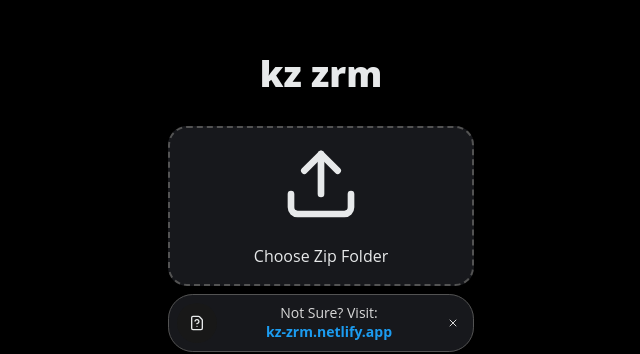
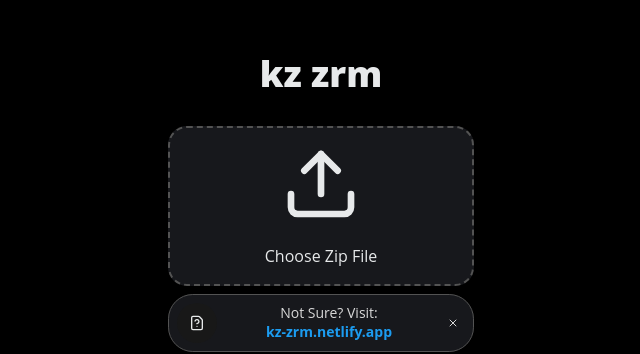
Before and after one commit to karimdevelops/kz-zrm-app, a React (Vite) app: page / in a window 1280 px wide. Shown: the part 108-462 px from the top of the page, without its empty margins (319-959 px from the left). Built offline with nearby package versions, Linux system fonts and the light colour scheme.

Commit message:
chore: rename zip folder to file

```diff
--- a/src/components/FileInput.tsx
+++ b/src/components/FileInput.tsx
@@ -62,7 +62,7 @@ export function FileInput() {
         }}
       >
         <UploadIcon className="h-20 w-auto transition duration-500 group-hover:-translate-y-2" />
-        Choose Zip Folder
+        Choose Zip File
       </div>
       <Attachment className="w-full">
         <AttachmentMedia>
```
